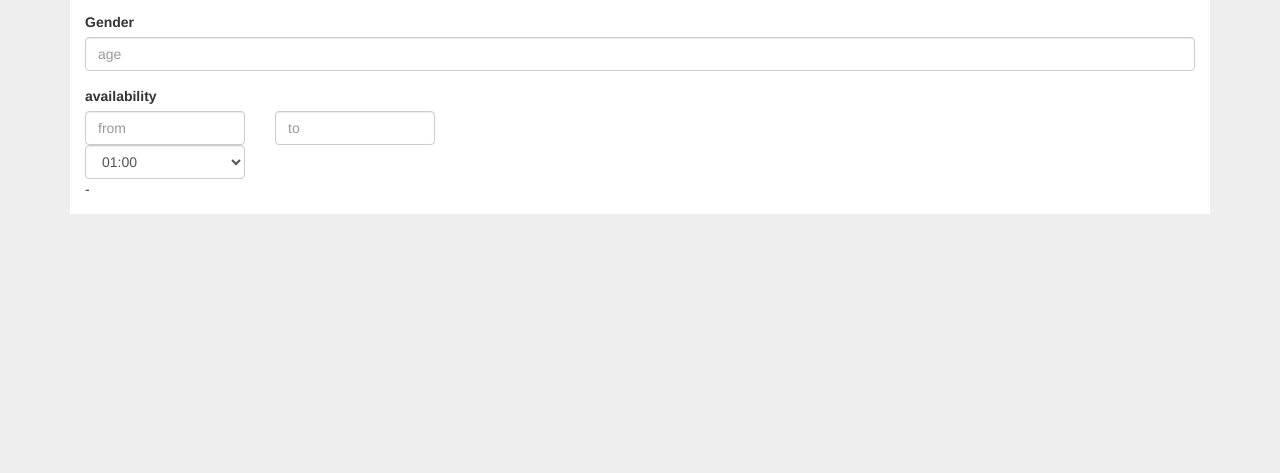
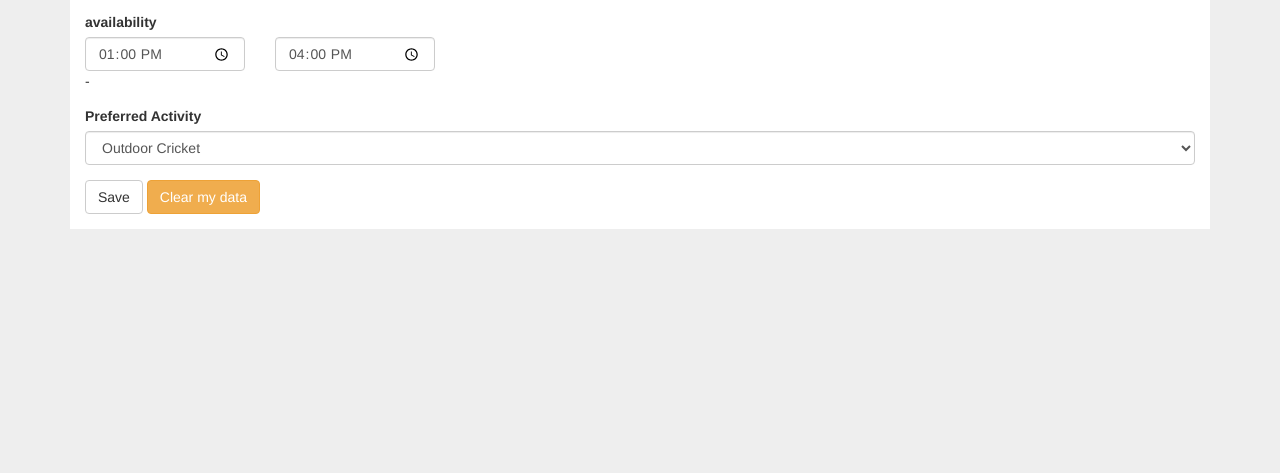
Before and after one commit to ballarat-hackerspace/active, a plain HTML site: page html/active.html in a window 1280 px wide. Shown: the part 327-800 px from the top of the page. Drawn offline with nearby package versions, Linux system fonts and the light colour scheme.

Commit message:
user settings test

```diff
--- a/html/active.html
+++ b/html/active.html
@@ -42,44 +42,48 @@
   </div>
   <div class="settings container">
     <div class="form">
-      <h1>Settings</h1>
-      <div class="form-group">
+      <h1>User Settings</h1>
+      <div class="row">
+        <div class="form-group col-xxs-6 col-md-2">
            <label for="gender">Gender</label>
            <input type="text" class="form-control" id="gender" name="gender" placeholder="Gender">
          </div>
 
-       <div class="form-group">
-          <label for="age">Gender</label>
+         <div class="form-group col-xxs-6 col-md-2">
+            <label for="age">Age</label>
             <input type="text" class="form-control" id="age" name="age" placeholder="age">
           </div>
-
+      </div>
         <div class="form-group">
            <label for="age">availability</label>
              <div class="row">
                <div class="col-xxs-6 col-md-2">
-           <input type="text" class="form-control" id="starttime" name="starttime" placeholder="from">
-           <select class="form-control" id="starttime">
-               <option value="01:00">01:00</option>
-               <option value="02:00">02:00</option>
-               <option value="03:00">03:00</option>
-               <option value="04:00">04:00</option>
-               <option value="05:00">05:00</option>
-               <option value="06:00">06:00</option>
-               <option value="07:00">07:00</option>
-               <option value="08:00">08:00</option>
-               <option value="09:00">09:00</option>
-               <option value="10:00">10:00</option>
-               <option value="11:00">11:00</option>
-               <option value="12:00">12:00</option>
-           </select>
+                <input type="time" class="form-control" id="starttime" name="starttime" value="13:00" placeholder="from">
              -
            </div>
            <div class="col-xxs-6 col-md-2">
-           <input type="text" class="form-control" id="endtime" name="endtime" placeholder="to">
+             <input type="time" class="form-control" id="endtime" name="endtime" value="16:00" placeholder="to">
            </div>
+
          </div>
        </div>
 
+
+      <div class="form-group">
+         <label for="preferred">Preferred Activity</label>
+         <!--<input type="text" class="form-control" id="preferred" name="preferred" placeholder="preferred">-->
+         <select class="form-control" id="starttime" name="preferred_activity">
+           <option value="outdoor_cricket">Outdoor Cricket</option>
+           <option value="indoor_cricket">Indoor Cricket</option>
+           <option value="football">Football</option>
+          <option value="drones">Drone Racing</option>
+         </select>
+       </div>
+
+    </div>
+    <div class="form-group">
+      <button type="submit" value="save" class="btn btn-default">Save</button>
+      <button type="submit" value="clear" class="btn btn-warning">Clear my data</button>
     </div>
   </div>
     <!-- jQuery library -->
```
Lines whose indentation alone changed are shown as unchanged.
